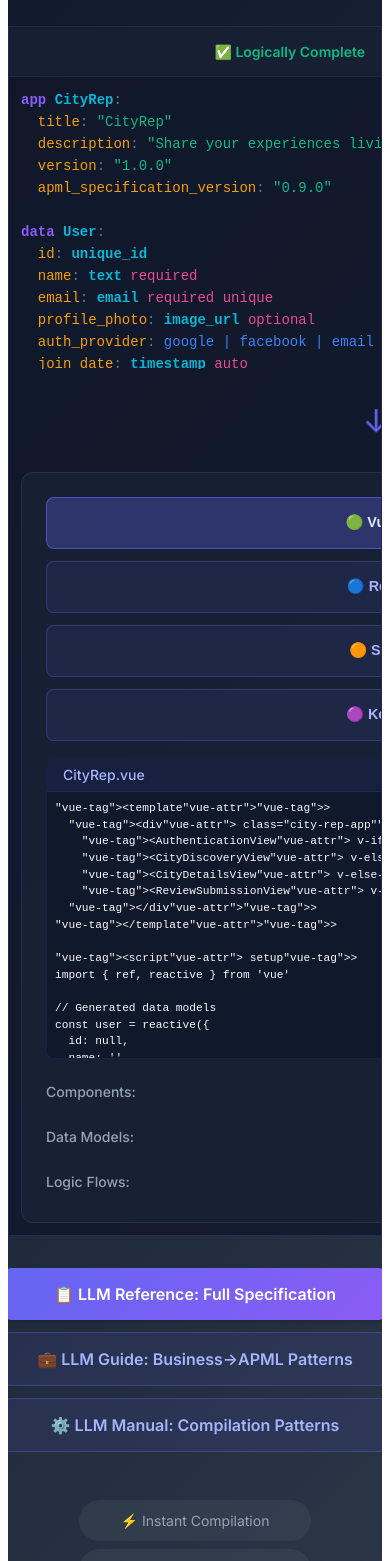
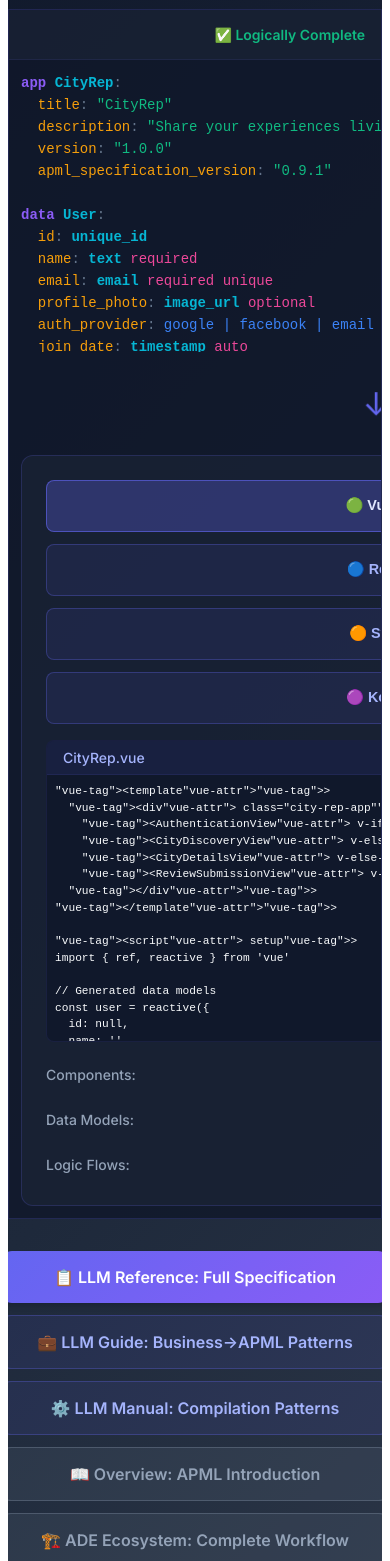
Before and after one commit to thomascassidyzm/APML-documentation, a Vue app: page / in a window 390 px wide. Shown: the part 432-1993 px from the top of the page. Built offline with nearby package versions, Linux system fonts and the light colour scheme.

Commit message:
added links

```diff
--- a/src/App.vue
+++ b/src/App.vue
@@ -32,7 +32,7 @@ import { useRouter } from 'vue-router'
 
 // App metadata
 const title = ref('APML - The Universal Language for Human-AI Collaboration')
-const description = ref('Official home of APML v0.9.0 - Logically Complete conversational code')
+const description = ref('Official home of APML v0.9.1 - Triadic architecture for human-AI collaborative problem solving')
 const version = ref('1.0.0')
 
 // Navigation
--- a/src/pages/HomePage.vue
+++ b/src/pages/HomePage.vue
@@ -4,7 +4,7 @@
     <section class="hero-section">
       <div class="hero-container">
         <div class="hero-badge">
-          <span>✨ APML v0.9.0 - Grammar Foundation Release</span>
+          <span>✨ APML v0.9.1 - Triadic Architecture Release</span>
         </div>
 
         <h1 class="hero-title">
@@ -28,7 +28,7 @@
   <span class="property">title</span><span class="punctuation">:</span> <span class="string">"CityRep"</span>
   <span class="property">description</span><span class="punctuation">:</span> <span class="string">"Share your experiences living in and visiting cities worldwide"</span>
   <span class="property">version</span><span class="punctuation">:</span> <span class="string">"1.0.0"</span>
-  <span class="property">apml_specification_version</span><span class="punctuation">:</span> <span class="string">"0.9.0"</span>
+  <span class="property">apml_specification_version</span><span class="punctuation">:</span> <span class="string">"0.9.1"</span>
 
 <span class="keyword">data</span> <span class="type">User</span><span class="punctuation">:</span>
   <span class="property">id</span><span class="punctuation">:</span> <span class="type">unique_id</span>
@@ -200,6 +200,12 @@
           </a>
           <a href="/technical-patterns.txt" class="btn-secondary">
             ⚙️ LLM Manual: Compilation Patterns
+          </a>
+          <a href="/overview.txt" class="btn-tertiary">
+            📖 Overview: APML Introduction
+          </a>
+          <a href="/ade-ecosystem.txt" class="btn-tertiary">
+            🏗️ ADE Ecosystem: Complete Workflow
           </a>
         </div>
 
@@ -804,7 +810,7 @@ const getHighlightedCode = (platform) => {
   margin-bottom: 3rem;
 }
 
-.btn-primary, .btn-secondary {
+.btn-primary, .btn-secondary, .btn-tertiary {
   padding: 1rem 2rem;
   border-radius: 12px;
   font-weight: 600;
@@ -821,6 +827,12 @@ const getHighlightedCode = (platform) => {
   background: rgba(99, 102, 241, 0.1);
   color: #a5b4fc;
   border: 1px solid rgba(99, 102, 241, 0.3);
+}
+
+.btn-tertiary {
+  background: rgba(148, 163, 184, 0.1);
+  color: #94a3b8;
+  border: 1px solid rgba(148, 163, 184, 0.3);
 }
 
 .feature-pills {
@@ -955,7 +967,7 @@ const getHighlightedCode = (platform) => {
     gap: 0.75rem;
   }
 
-  .btn-primary, .btn-secondary {
+  .btn-primary, .btn-secondary, .btn-tertiary {
     min-width: 280px;
     text-align: center;
     padding: 0.875rem 1.5rem;
@@ -1022,7 +1034,7 @@ const getHighlightedCode = (platform) => {
     line-height: 1.4;
   }
 
-  .btn-primary, .btn-secondary {
+  .btn-primary, .btn-secondary, .btn-tertiary {
     min-width: 100%;
     margin: 0;
     font-size: 1rem;
@@ -1057,11 +1069,11 @@ const getHighlightedCode = (platform) => {
     transition: transform 0.1s ease;
   }
 
-  .btn-primary:hover, .btn-secondary:hover {
+  .btn-primary:hover, .btn-secondary:hover, .btn-tertiary:hover {
     transform: none;
   }
 
-  .btn-primary:active, .btn-secondary:active {
+  .btn-primary:active, .btn-secondary:active, .btn-tertiary:active {
     transform: scale(0.98);
     transition: transform 0.1s ease;
   }
```
